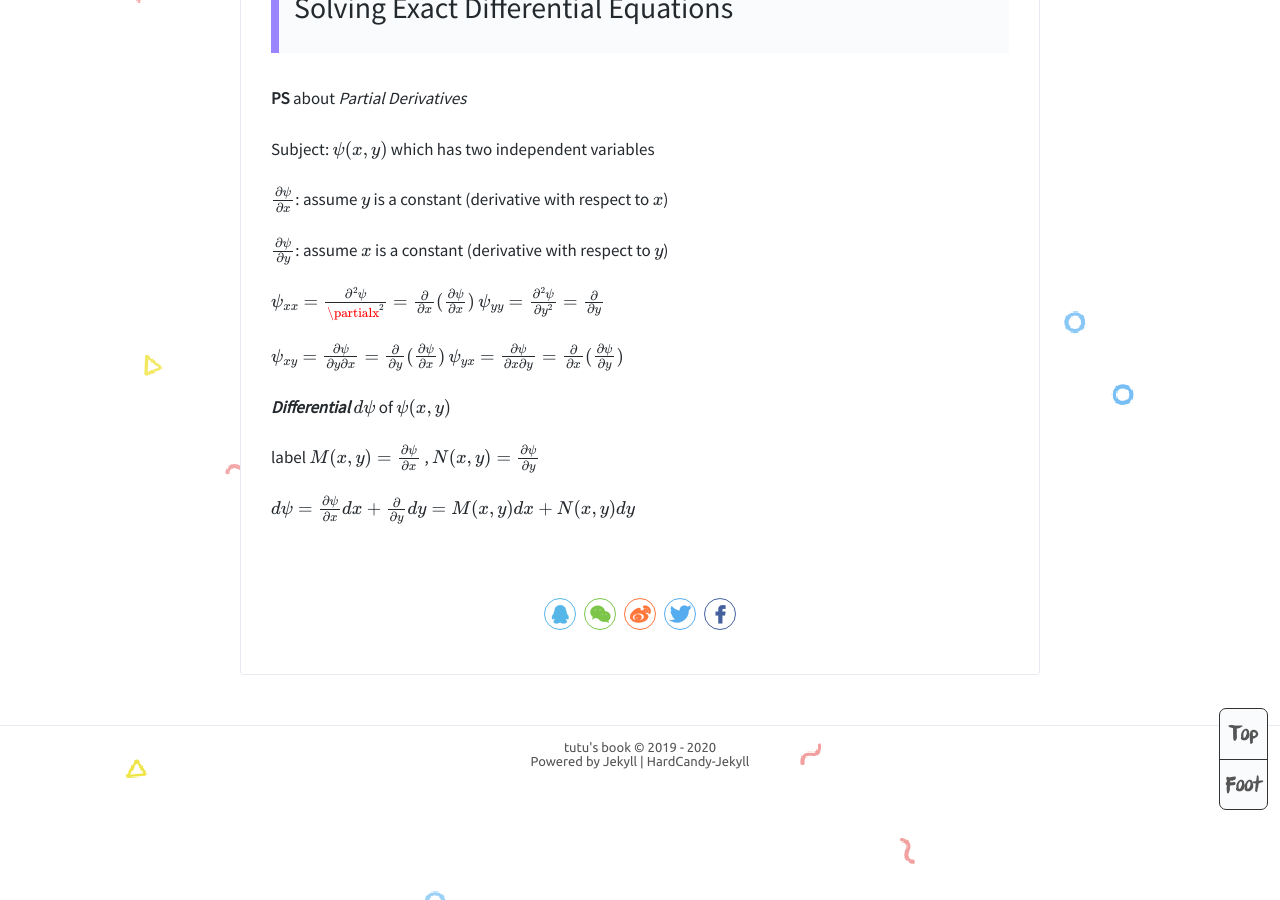
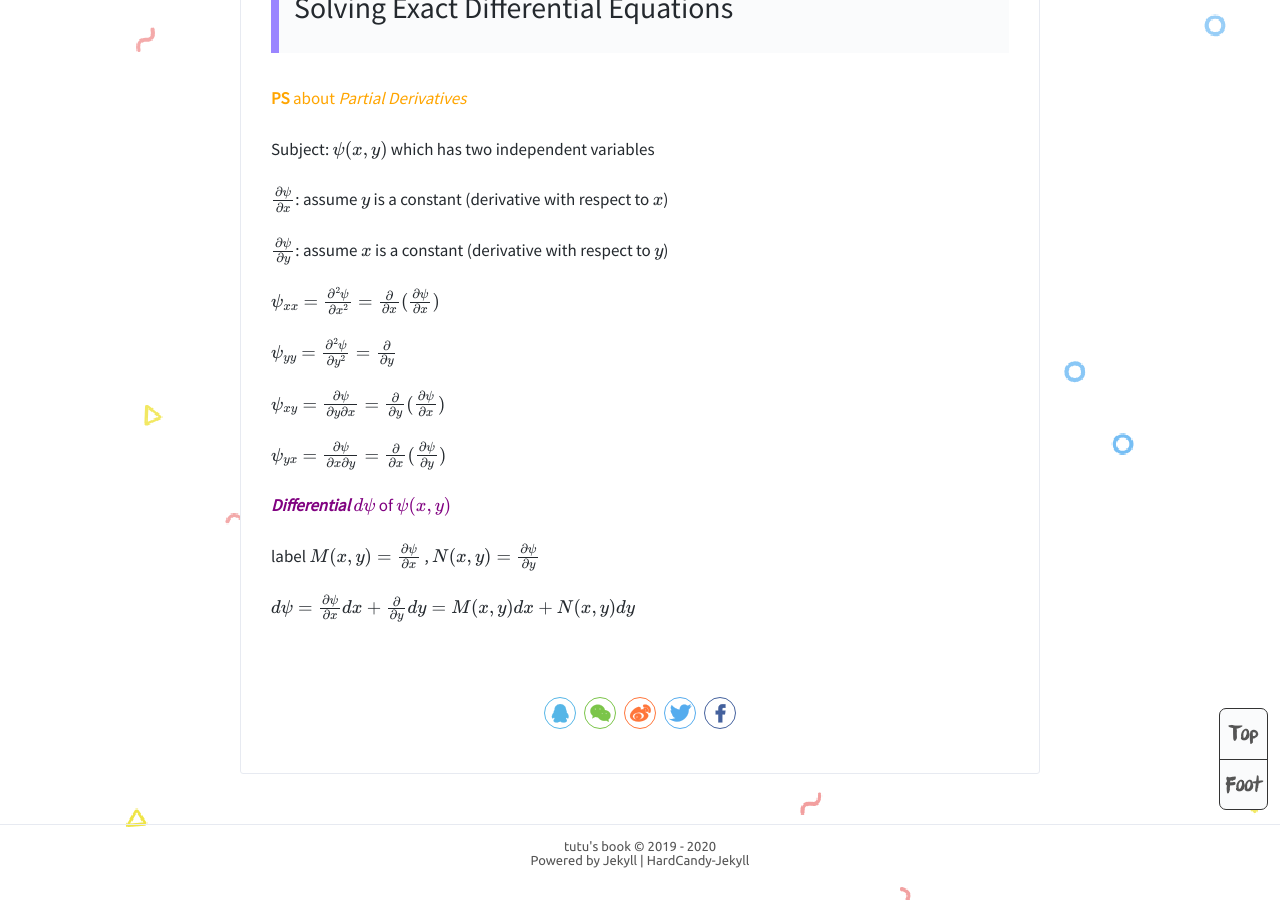
Before and after one commit to Zosuven/Zosuven.github.io, a Jekyll site: the page built from _posts/2020-05-11-amath250.md, in a window 1280 px wide and 900 px high, scrolled down 8996 px. Built offline with Jekyll 4.4.1, drawn with Linux system fonts in a browser that asks for light colours; formulas are drawn with MathJax 3.

Commit message:
Update 2020-05-11-amath250.md

```diff
--- a/_posts/2020-05-11-amath250.md
+++ b/_posts/2020-05-11-amath250.md
@@ -236,7 +236,7 @@ $\frac{dy}{dt}=f(y(t), t)$
 
 # Solving Exact Differential Equations
 
-**PS** about *Partial Derivatives*
+<span style="color:orange">**PS**    about *Partial Derivatives*</span>
 
 Subject:  $\psi (x,y)$ which has two independent variables
 
@@ -244,13 +244,15 @@ $\frac{\partial\psi}{\partial x}$: assume $y$ is a constant (derivative with res
 
 $\frac{\partial\psi}{\partial y}$: assume $x$ is a constant (derivative with respect to $y$)
 
-$\psi_{xx} = \frac{\partial^{2} \psi}{\partialx^2 } = \frac{\partial}{\partial x}(\frac{\partial \psi}{\partial x})$
+$\psi_{xx} = \frac{\partial^{2} \psi}{\partial x^2 } = \frac{\partial}{\partial x}(\frac{\partial \psi}{\partial x})$
+
 $\psi_{yy} = \frac{\partial^2 \psi}{\partial y^2 }=\frac{\partial}{\partial y}$
 
 $\psi_{xy} = \frac{\partial \psi}{\partial y \partial x}=\frac{\partial}{\partial y}(\frac{\partial \psi}{\partial x}) $
+
 $\psi_{yx} = \frac{\partial \psi}{\partial x\partial y}=\frac{\partial}{\partial x}(\frac{\partial \psi}{\partial y})$
 
-***Differential*** $d\psi$ of $\psi (x,y)$
+<span style="color:purple">***Differential***    $d\psi$ of $\psi (x,y)$</span>
 
 label $M(x,y)=\frac{\partial\psi}{\partial x}$ , $N(x,y)=\frac{\partial \psi}{\partial y}$
 
```
